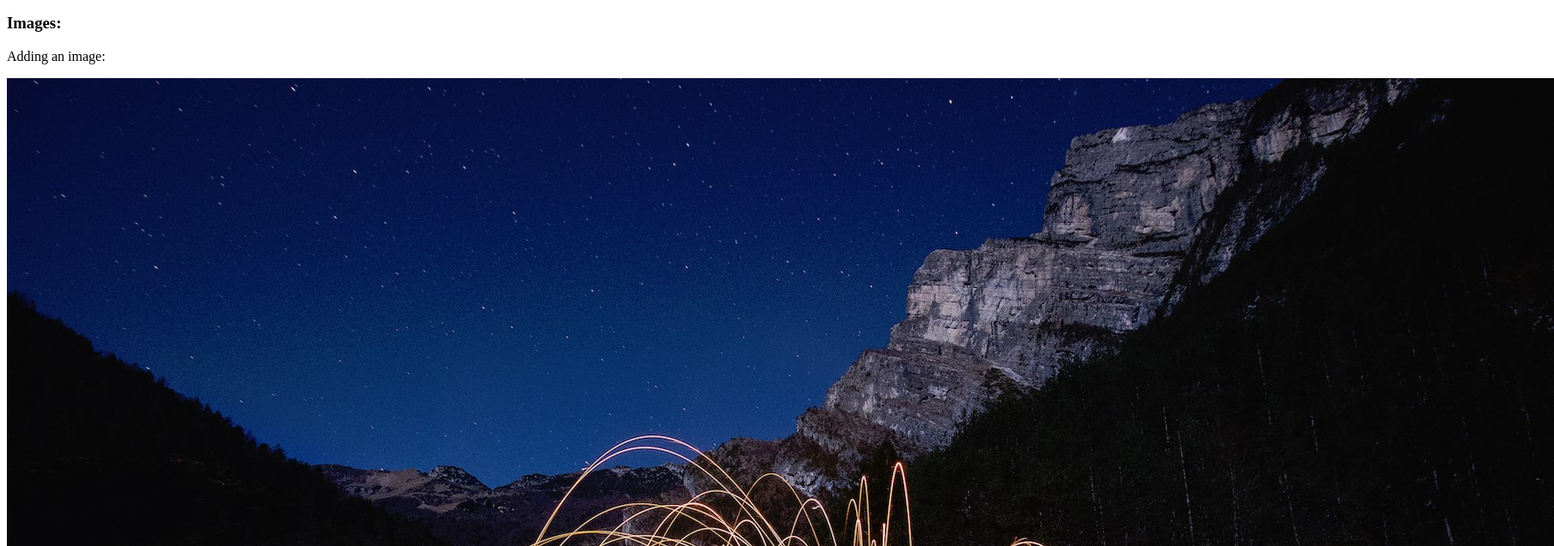
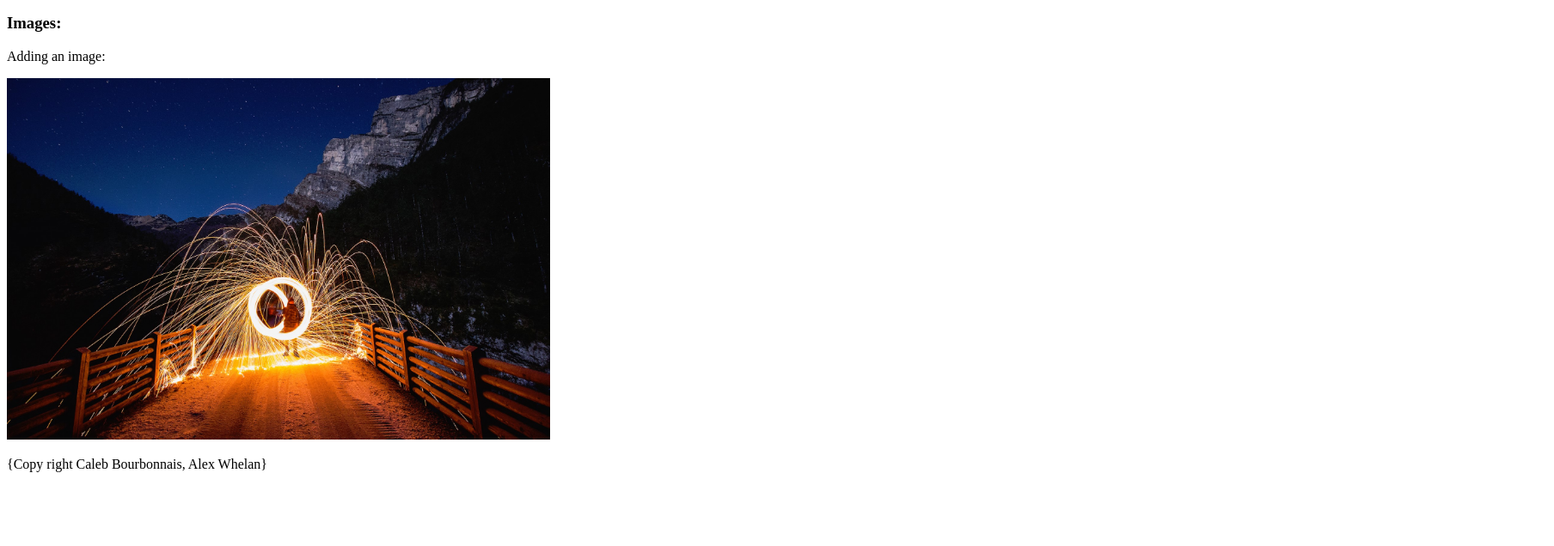
Before and after one commit to CalebBourb/Lab2, a plain HTML site: page news.html in a window 1280 px wide. Shown: the part 1116-1752 px from the top of the page at 86% size, 1808 px wide, since content can reach past the window. After the commit the page ends 1682 px from the top, so only its background shows below. Drawn offline with Linux system fonts and the light colour scheme.

Commit message:
Made image width 50% like prof manul polash said

```diff
--- a/news.html
+++ b/news.html
@@ -128,7 +128,7 @@ Description : A simple HTML file.
 
 		<h3>Images:</h3>
         <p>Adding an image:</p>
-        <img src="images/example.jpg" alt="Example Image"> <!--Fix addressing issue-->
+        <img src="images/example.jpg" alt="Example Image" width="50%"> <!--Fix addressing issue-->
     </section>
 
     <footer>
```
